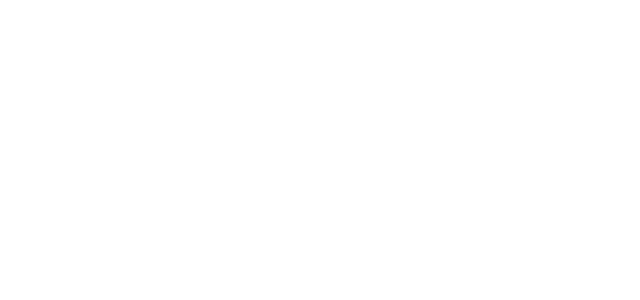
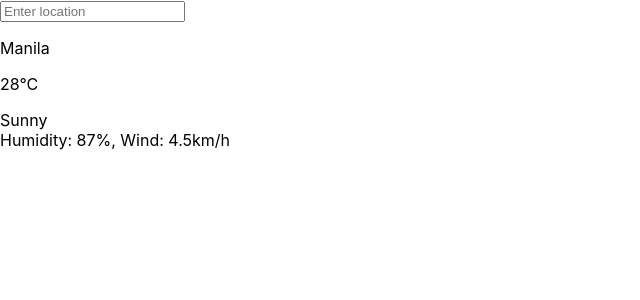
Before and after one commit to mrynp/weather-project-react, a React (Create React App) app: page / in a window 1280 px wide. Shown: the top 300 px of the page, without its empty margins (0-640 px from the left). Built offline with nearby package versions, Linux system fonts and the light colour scheme.

Commit message:
Add weather app elements

```diff
--- a/src/App.js
+++ b/src/App.js
@@ -1,8 +1,36 @@
-import React, { useState } from "react";
-import axios from "axios";
+import React from "react";
+// import axios from "axios";
 
 function App() {
-  return <div className="App"></div>;
+  return (
+    <div className="app">
+      <form className="search">
+        <input placeholder="Enter location" type="search" />
+      </form>
+      <div className="container">
+        <div className="top">
+          <div className="left">
+            <div className="location">
+              <p>Manila</p>
+            </div>
+            <div className="temp">
+              <p>28°C</p>
+            </div>
+          </div>
+          <div className="right">
+            <div className="icon"></div>
+            <p className="details">
+              <span className="description">Sunny</span>
+              <br />
+              <span className="humidity">Humidity: 87%, </span>
+              <span className="humidity">Wind: 4.5km/h</span>
+            </p>
+          </div>
+        </div>
+        <div className="bottom"></div>
+      </div>
+    </div>
+  );
 }
 
 export default App;
```
